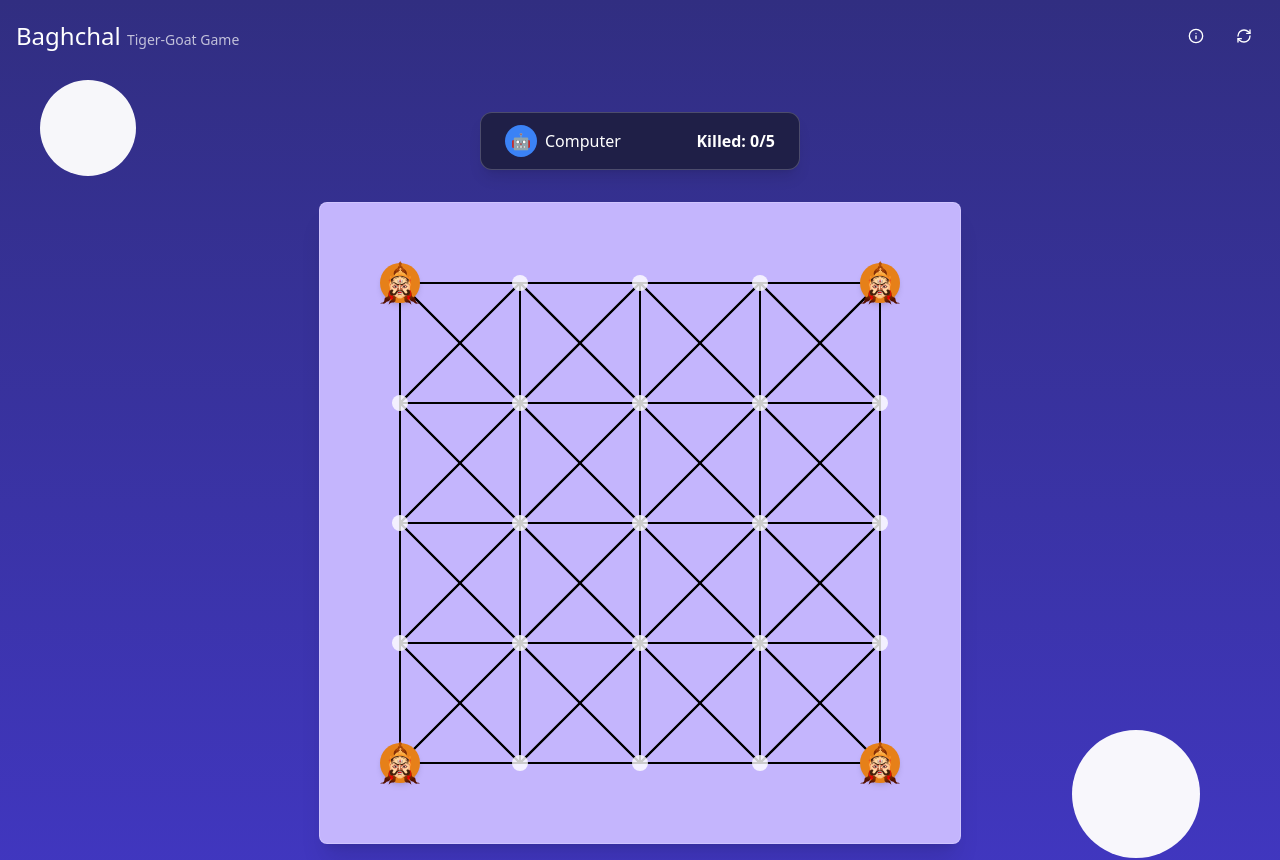
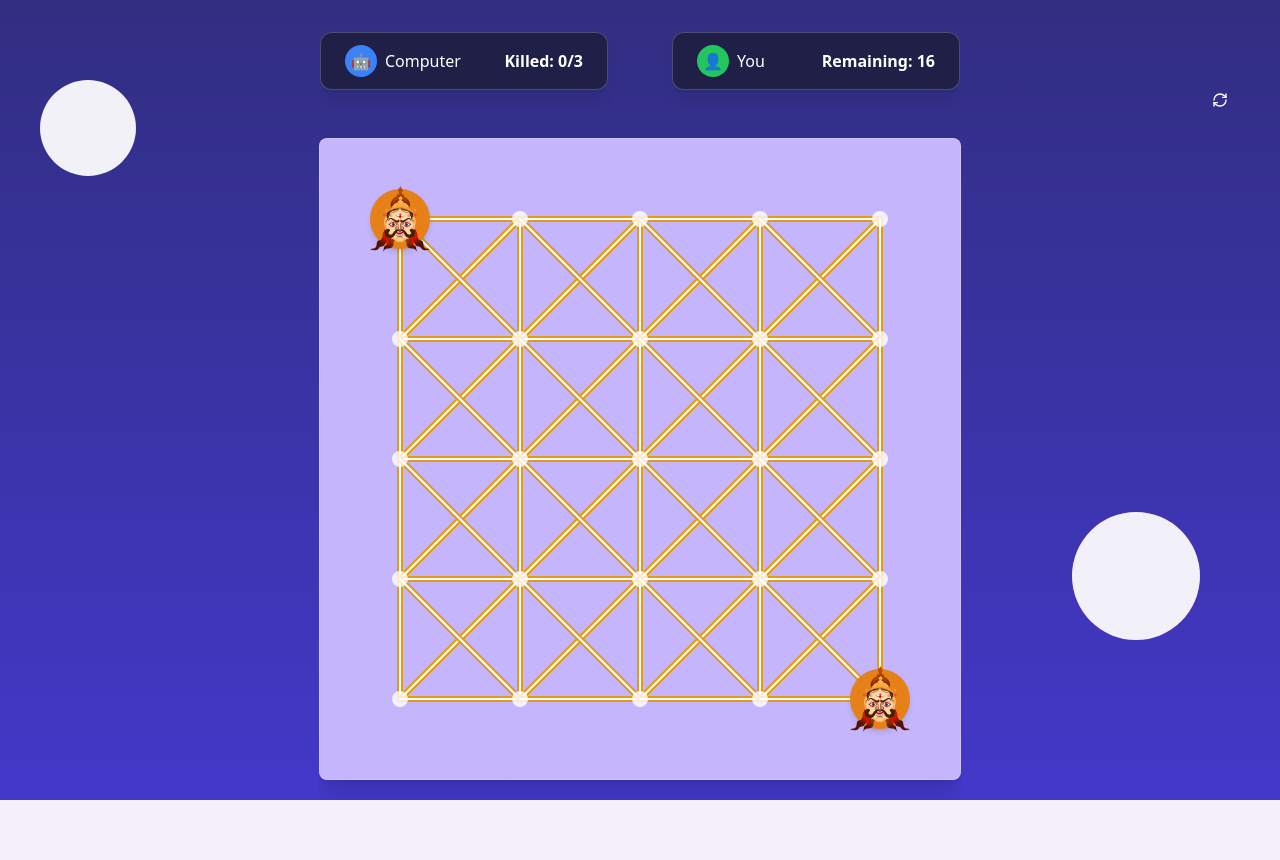
Before and after one commit to raghavjha619/Genesis, a React (Vite) app: page /game in a window 1280 px wide. Shown: the top 860 px of the page. After the commit the page ends 800 px from the top, so only its background shows below. Built offline with nearby package versions, Linux system fonts and the light colour scheme.

Commit message:
pata nhi bhai

```diff
--- a/package.json
+++ b/package.json
@@ -19,7 +19,8 @@
     "react-router-dom": "^7.4.0",
     "react-toastify": "^11.0.5",
     "sonner": "^2.0.1",
-    "tailwind-merge": "^3.0.2"
+    "tailwind-merge": "^3.0.2",
+    "tailwind-scrollbar-hide": "^2.0.0"
   },
   "devDependencies": {
     "@eslint/js": "^9.21.0",
--- a/src/components/Gameboard.jsx
+++ b/src/components/Gameboard.jsx
@@ -6,8 +6,8 @@ import ravan from "../assets/ravan.svg"
 import hanuman from "../assets/hanuman.svg"
 
 const BOARD_SIZE = 5;
-const MAX_GOATS = 20;
-const TIGERS_COUNT = 4;
+const MAX_GOATS = 16;
+const Ravan_COUNT = 2;
 //first commit
 const BOARD_LAYOUT = [
     // Top row
@@ -91,14 +91,14 @@ const GameBoard = () => {
         winner: null,
     });
 
-    // Initialize the board with tigers
+    // Initialize the board with Ravan
     useEffect(() => {
         const initialBoard = Array(BOARD_SIZE).fill(null).map(() => Array(BOARD_SIZE).fill(null));
 
-        // Place tigers at the corners
+        // Place Ravan at the corners
         initialBoard[0][0] = 'tiger';
-        initialBoard[0][4] = 'tiger';
-        initialBoard[4][0] = 'tiger';
+        // initialBoard[0][4] = 'tiger';
+        // initialBoard[4][0] = 'tiger';
         initialBoard[4][4] = 'tiger';
 
         setGameState(prev => ({
@@ -110,19 +110,19 @@ const GameBoard = () => {
     // Check if the game is over
     useEffect(() => {
         // Tiger wins if they capture 5 or more goats
-        if (gameState.goatsCaptured >= 5) {
+        if (gameState.goatsCaptured >=3) {
             setGameState(prev => ({
                 ...prev,
                 gameOver: true,
                 winner: 'tiger'
             }));
-            toast.success("Tigers win! They captured 5 goats.");
+            toast.success("Ravan win! They captured 3 vanar veer.");
             return;
         }
 
-        // Goat wins if tigers can't move
+        // Goat wins if Ravan can't move
         if (gameState.goatsPlaced === MAX_GOATS) {
-            // Check if tigers can move
+            // Check if Ravan can move
             let tigerCanMove = false;
 
             for (let i = 0; i < BOARD_SIZE; i++) {
@@ -144,7 +144,7 @@ const GameBoard = () => {
                     gameOver: true,
                     winner: 'goat'
                 }));
-                toast.success("Goats win! Tigers are trapped.");
+                toast.success("Goats win! Ravan are trapped.");
             }
         }
     }, [gameState.goatsCaptured, gameState.goatsPlaced, gameState.board]);
@@ -171,14 +171,14 @@ const GameBoard = () => {
         } else if (pieceType === 'tiger') {
             const moves = [];
 
-            // Tigers can move to adjacent empty positions
+            // Ravan can move to adjacent empty positions
             connections.forEach(([r, c]) => {
                 if (!gameState.board[r][c]) {
                     moves.push([r, c]);
                 }
             });
 
-            // Tigers can also jump over adjacent goats to empty positions
+            // Ravan can also jump over adjacent goats to empty positions
             const jumpMoves = BOARD_LAYOUT.map(point => point.position)
                 .filter(([r, c]) => {
                     if (gameState.board[r][c]) return false; // Must be empty
@@ -303,13 +303,13 @@ const GameBoard = () => {
 
     // AI move for tiger
     const makeAIMove = () => {
-        // Find all tigers
-        const tigers = [];
+        // Find all Ravan
+        const Ravan = [];
 
         for (let i = 0; i < BOARD_SIZE; i++) {
             for (let j = 0; j < BOARD_SIZE; j++) {
                 if (gameState.board[i][j] === 'tiger') {
-                    tigers.push([i, j]);
+                    Ravan.push([i, j]);
                 }
             }
         }
@@ -317,7 +317,7 @@ const GameBoard = () => {
         // Prioritize moves that capture goats
         let bestMove = null;
 
-        for (const tiger of tigers) {
+        for (const tiger of Ravan) {
             const possibleMoves = getPossibleMoves(tiger, 'tiger');
 
             for (const move of possibleMoves) {
@@ -337,12 +337,12 @@ const GameBoard = () => {
 
         // If no capturing move, choose a random move
         if (!bestMove) {
-            const movableTigers = tigers.filter(tiger =>
+            const movableRavan = Ravan.filter(tiger =>
                 getPossibleMoves(tiger, 'tiger').length > 0
             );
 
-            if (movableTigers.length > 0) {
-                const randomTiger = movableTigers[Math.floor(Math.random() * movableTigers.length)];
+            if (movableRavan.length > 0) {
+                const randomTiger = movableRavan[Math.floor(Math.random() * movableRavan.length)];
                 const moves = getPossibleMoves(randomTiger, 'tiger');
                 const randomMove = moves[Math.floor(Math.random() * moves.length)];
 
@@ -381,13 +381,13 @@ const GameBoard = () => {
                 goatsCaptured
             }));
         } else {
-            // No valid move for tigers
+            // No valid move for Ravan
             setGameState(prev => ({
                 ...prev,
                 gameOver: true,
                 winner: 'goat'
             }));
-            toast.success("Goats win! Tigers are trapped.");
+            toast.success("Goats win! Ravan are trapped.");
         }
     };
 
@@ -395,10 +395,10 @@ const GameBoard = () => {
     const resetGame = () => {
         const initialBoard = Array(BOARD_SIZE).fill(null).map(() => Array(BOARD_SIZE).fill(null));
 
-        // Place tigers at the corners
+        // Place Ravan at the corners
         initialBoard[0][0] = 'tiger';
-        initialBoard[0][4] = 'tiger';
-        initialBoard[4][0] = 'tiger';
+        // initialBoard[0][4] = 'tiger';
+        // initialBoard[4][0] = 'tiger';
         initialBoard[4][4] = 'tiger';
 
         setGameState({
@@ -454,7 +454,7 @@ const GameBoard = () => {
                         className={cn(
                             "piece",
                             piece === 'tiger' ? "piece-tiger" : "piece-goat",
-                            isSelected && "shadow-lg ring-2 ring-yellow-300 ring-offset-2 ring-offset-transparent animate-bounce-soft"
+                            isSelected && "shadow-lg ring-2 ring-yellow-400 ring-offset-2 ring-offset-transparent animate-bounce-soft"
                         )}
                         style={{
                             left: `${x}px`,
@@ -511,12 +511,27 @@ const GameBoard = () => {
 
                 if (!addedLines.has(lineId)) {
                     lines.push(
+                        <>
+                        {/* Outline (Thicker Dark Line) */}
+                        <line
+                            key={`${lineId}-outline`}
+                            x1={from.x} y1={from.y}
+                            x2={to.x} y2={to.y}
+                            stroke="#e39c15" // Black outline
+                            strokeWidth="6" // Make it slightly thicker
+                            strokeLinecap="round"
+                        />
+
+                        {/* Main Line */}
                         <line
                             key={lineId}
                             x1={from.x} y1={from.y}
                             x2={to.x} y2={to.y}
-                            stroke="black" strokeWidth="2"
+                            stroke="#fff" // White main line
+                            strokeWidth="2" // Keep it thinner
+                            strokeLinecap="round"
                         />
+                    </>
                     );
                     addedLines.add(lineId);
                 }
@@ -532,19 +547,32 @@ const GameBoard = () => {
 
 
     return (
-        <div className="flex flex-col items-center justify-between min-h-screen py-8  ">
-            {/* Computer status panel */}
-            <div className="game-panel w-80 mb-8 animate-fade-in">
-                <span className="player-indicator">
-                    <div className="player-avatar bg-blue-500 mr-2">🤖</div>
-                    Computer
-                </span>
-                <span className="font-semibold">Killed: {gameState.goatsCaptured}/5</span>
+        <div className="flex flex-col items-center h-screen justify-around  py-8  overflow-hidden scrollbar-hide ">
+            <div className='flex gap-16 mb-12'>
+                {/* Computer status panel */}
+                <div className="game-panel w-72 animate-fade-in">
+                    <span className="player-indicator">
+                        <div className="player-avatar bg-blue-500 mr-2">🤖</div>
+                        Computer
+                    </span>
+                    <span className="font-semibold">Killed: {gameState.goatsCaptured}/3</span>
+                </div>
+
+                {/* Player status panel */}
+                <div className="game-panel w-72  animate-fade-in">
+                    <span className="player-indicator">
+                        <div className="player-avatar bg-green-500 mr-2">👤</div>
+                        You
+                    </span>
+                    <span className="font-semibold">
+                        Remaining: {Math.max(0, MAX_GOATS - gameState.goatsPlaced)}
+                    </span>
+                </div>
             </div>
 
+
             {/* Game board */}
-            <div
-                className="relative w-auto h-auto bg-violet-300 rounded-lg shadow-xl border border-white/20 "
+            <div className="relative  bg-violet-300 rounded-lg shadow-xl border border-white/20 "
             >
                 {/* Board lines */}
                 {renderBoardLines()}
@@ -556,12 +584,12 @@ const GameBoard = () => {
                 {gameState.gameOver && (
                     <div className="absolute inset-0 bg-black/50 backdrop-blur-sm flex items-center justify-center flex-col text-white rounded-lg animate-scale-in z-[9999] ">
                         <h2 className="text-2xl font-bold mb-4 ">
-                            {gameState.winner === 'tiger' ? "Tigers Win!" : "Goats Win!"}
+                            {gameState.winner === 'tiger' ? "Ravan Win!" : "Vanar veers Win!"}
                         </h2>
                         <p className="mb-4">
                             {gameState.winner === 'tiger'
-                                ? "Tigers captured 5 goats"
-                                : "Tigers have been immobilized"}
+                                ? "Ravan captured 3 Vanar veer"
+                                : "Ravan have been immobilized"}
                         </p>
                         <button
                             className="flex items-center space-x-2 bg-green-500 text-game-background px-4 py-2 rounded-full hover:bg-opacity-90 transition-colors"
@@ -574,24 +602,15 @@ const GameBoard = () => {
                 )}
             </div>
 
-            {/* Player status panel */}
-            <div className="game-panel w-80 mt-8 animate-fade-in">
-                <span className="player-indicator">
-                    <div className="player-avatar bg-green-500 mr-2">👤</div>
-                    You
-                </span>
-                <span className="font-semibold">
-                    Remaining: {Math.max(0, MAX_GOATS - gameState.goatsPlaced)}
-                </span>
-            </div>
+
 
             {/* Instructions */}
-            <div className="mt-8 text-white opacity-70 text-sm max-w-md text-center px-4">
+            <div className=" text-white h-40 opacity-100 text-lg max-w-md text-center px-4 mt-8 ">
                 {gameState.currentPlayer === 'goat' ? (
                     gameState.goatsPlaced < MAX_GOATS ? (
-                        <p>Place your goat on an empty intersection</p>
+                        <p>Place your Vanar veer on an empty intersection</p>
                     ) : (
-                        <p>Select a goat and move it to an adjacent empty intersection</p>
+                        <p>Select a Vanar veer and move it to an adjacent empty intersection</p>
                     )
                 ) : (
                     <p>Computer is thinking...</p>
--- a/src/index.css
+++ b/src/index.css
@@ -96,16 +96,32 @@
 
   .piece-tiger {
     @apply bg-game-tiger;
+    height: 60px;
+    width: 60px;
   }
 
   .piece-goat {
     @apply bg-game-goat;
+    height: 60px;
+    width: 60px;
   }
 
   .game-panel {
     @apply bg-game-panel backdrop-blur-md border border-white/20 rounded-xl px-6 py-3
     flex items-center justify-between text-white shadow-lg;
   }
+
+  .game-board {
+    background: url('/assets/parchment-bg.jpg') center center / cover no-repeat;
+    border: 5px solid #ffcc00;
+    box-shadow: 0 0 20px rgba(255, 165, 0, 0.6);
+  }
+
+  .board-lines {
+    stroke: gold;
+    stroke-width: 3;
+  }
+
 
   .player-indicator {
     @apply flex items-center space-x-2 font-medium;
--- a/src/pages/index.jsx
+++ b/src/pages/index.jsx
@@ -7,7 +7,7 @@ const Index = () => {
   const [showRules, setShowRules] = useState(false);
 
   return (
-    <div className="min-h-screen bg-gradient-to-b from-indigo-900 to-indigo-700 overflow-hidden absolute mx-0 px-0 w-full ">
+    <div className="min-h-screen bg-gradient-to-b from-indigo-900 to-indigo-700 absolute mx-0 px-0 w-full  overflow-hidden scrollbar-hide ">
       {/* Background decorative elements */}
       <div className="absolute inset-0 overflow-hidden">
         <div className="absolute top-20 left-10 w-24 h-24 rounded-full bg-white opacity-5 animate-pulse-soft"></div>
@@ -17,31 +17,17 @@ const Index = () => {
 
       {/* Game content */}
       <div className="container px-4 mx-auto relative z-10">
-        {/* Header */}
-        <header className="flex justify-between items-center pt-4 pb-2">
-          <h1 className="text-white font-light text-2xl">Baghchal <span className="text-sm opacity-70">Tiger-Goat Game</span></h1>
-          <div className="flex gap-2">
-            <Button
-              variant="ghost"
-              size="icon"
-              onClick={() => setShowRules(!showRules)}
-              className="text-white hover:bg-white/10 transition-colors"
-            >
-              <Info size={20} />
-            </Button>
-            <Button
+      <Button
               variant="ghost"
               size="icon"
               onClick={() => window.location.reload()}
-              className="text-white hover:bg-white/10 transition-colors"
+              className="text-white hover:bg-white/10 transition-colors absolute right-10 top-20  "
             >
               <RefreshCw size={20} />
             </Button>
-          </div>
-        </header>
 
         {/* Game board */}
-        <div className="flex justify-center items-center pt-4">
+        <div className="flex justify-center items-center ">
           <GameBoard />
         </div>
 
--- a/tailwind.config.js
+++ b/tailwind.config.js
@@ -14,5 +14,5 @@ export default {
       },
     },
   },
-  plugins: [],
+  plugins: [require("tailwind-scrollbar-hide")],
 };
```
Also changed, not shown: 1 other file (tests, documents, lock files or other folders).
